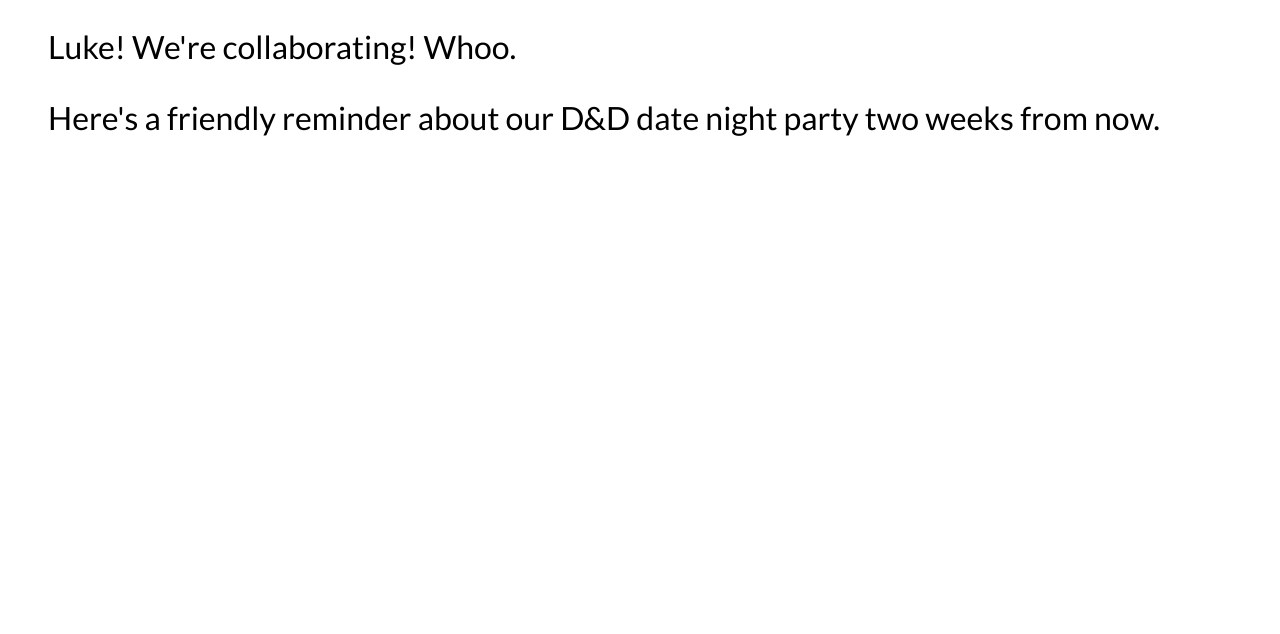
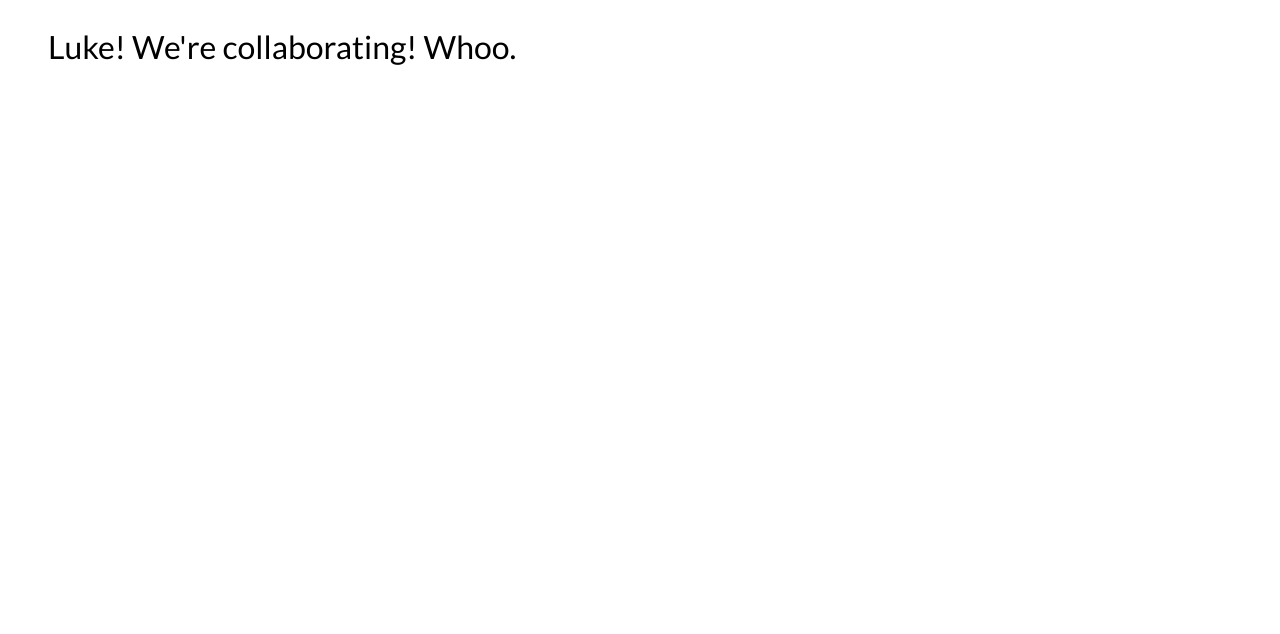
Before and after one commit to dev-club/webpage, a plain HTML site: page index.html in a window 1280 px wide. Shown: the part 166-800 px from the top of the page. Drawn offline with Linux system fonts and the light colour scheme.

Commit message:
removing dd notice

```diff
--- a/index.html
+++ b/index.html
@@ -14,7 +14,6 @@
         <img src="https://dl.dropboxusercontent.com/u/34752343/e.png" alt="e" height="128" width="128">
         <img src="https://dl.dropboxusercontent.com/u/34752343/v.png" alt="v" height="128" width="128">Club is super cool</h1>
     <ul>Luke! We're collaborating! Whoo.</ul>
-    <ul>Here's a friendly reminder about our D&D date night party two weeks from now.</ul>
 </body>
 
 </html>
```
